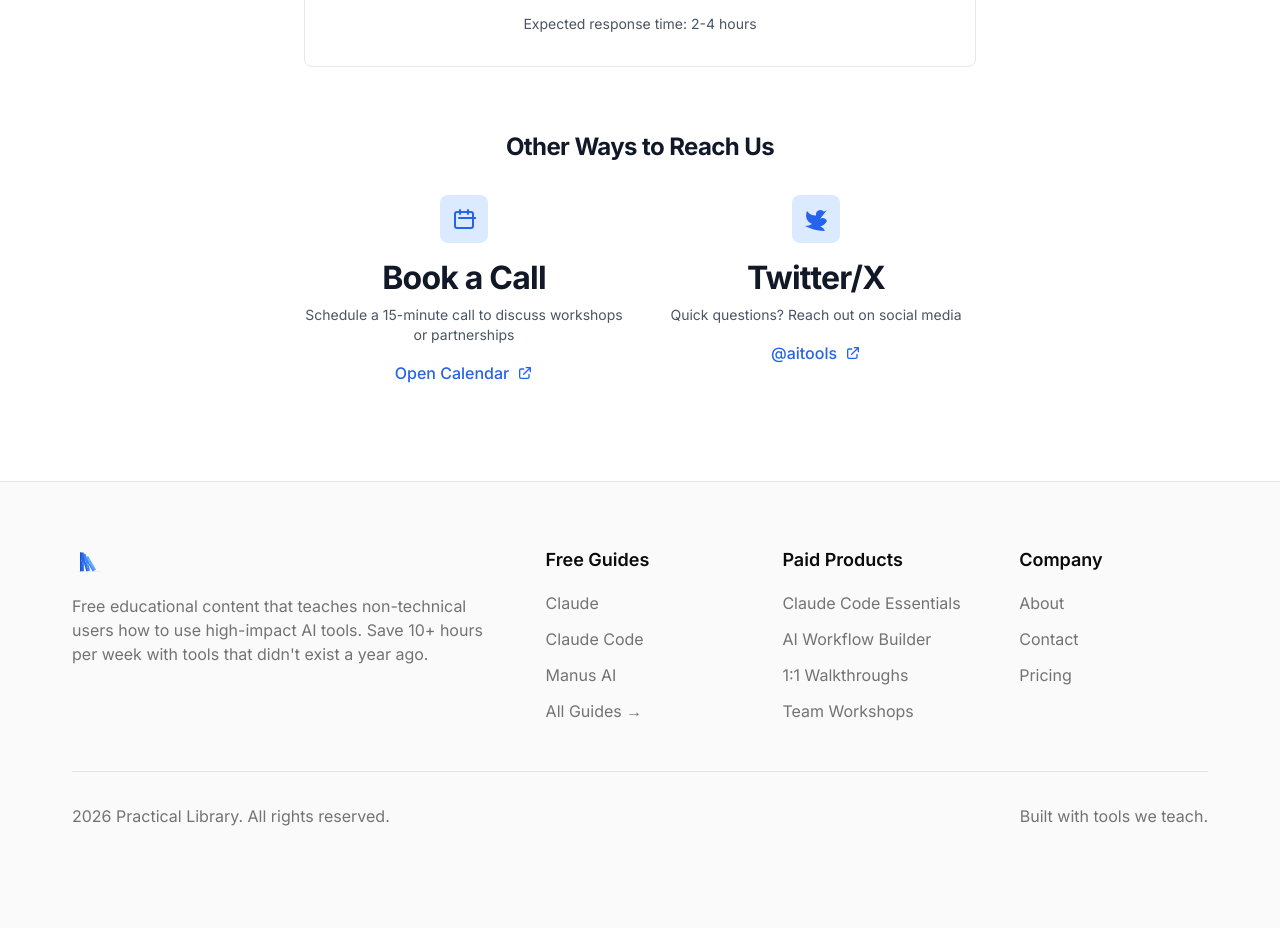
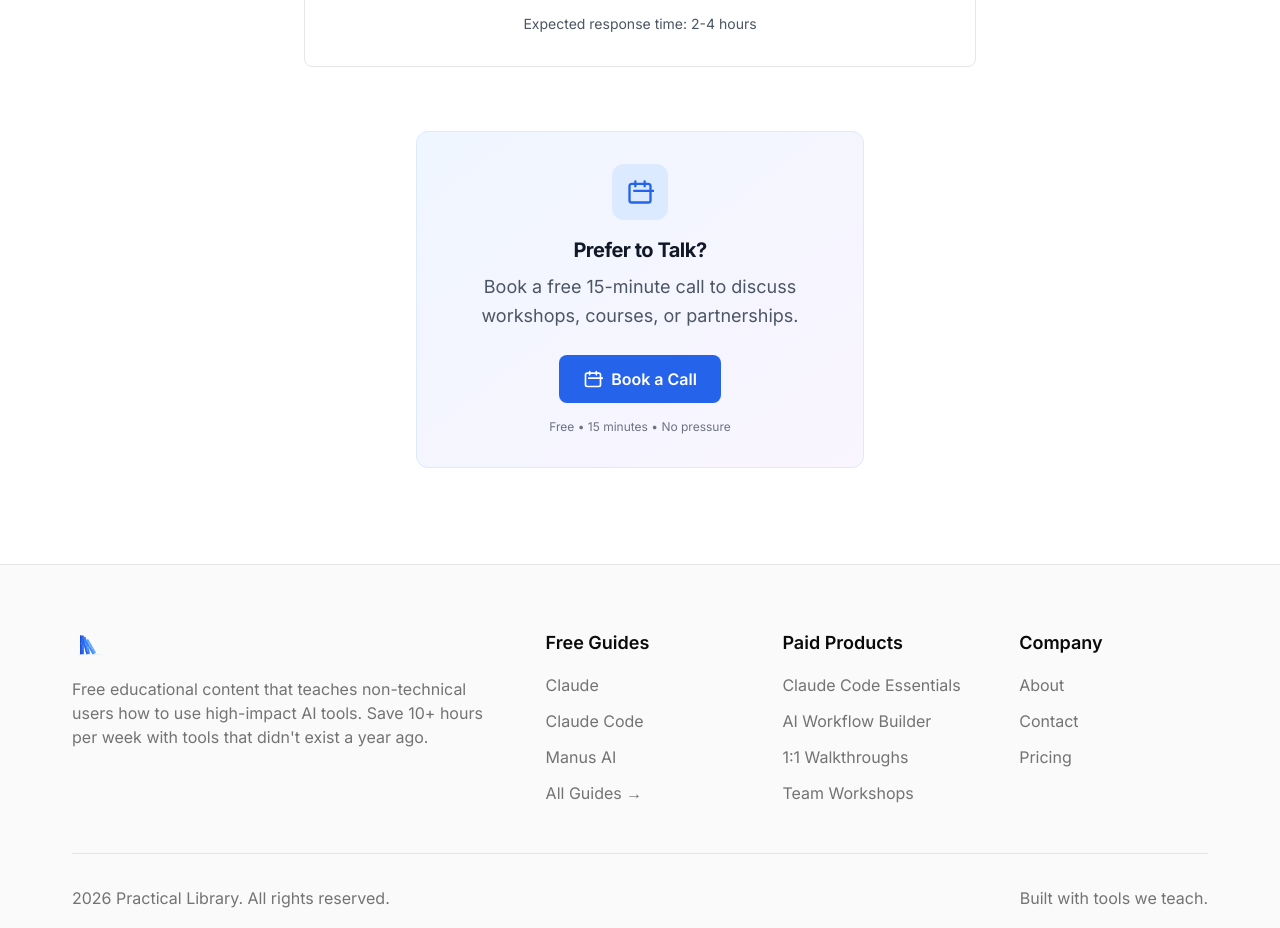
Before and after one commit to snakezilla/ai-tools-hub, a Next.js app: page /contact in a window 1280 px wide. Shown: the part 920-1848 px from the top of the page. Before the commit the page ends 1812 px from the top, so only its background shows below. Built offline with nearby package versions, Linux system fonts and the light colour scheme.

Commit message:
fix: remove Twitter, update calendar booking section
- Remove Twitter/X section from contact page
- Update calendar booking to use Cal.com
- Cleaner single-column design for booking CTA

```diff
--- a/src/app/contact/page.tsx
+++ b/src/app/contact/page.tsx
@@ -44,60 +44,32 @@
           <ContactForm />
         </div>
 
-        {/* Alternative Contact Methods */}
-        <div className="max-w-2xl mx-auto mt-16">
-          <h2 className="text-2xl font-bold text-gray-900 mb-8 text-center">
-            Other Ways to Reach Us
-          </h2>
-
-          <div className="grid md:grid-cols-2 gap-8">
         {/* Book a Call */}
-            <div className="text-center">
-              <div className="w-12 h-12 bg-blue-100 rounded-lg flex items-center justify-center mx-auto mb-4">
-                <svg className="w-6 h-6 text-blue-600" fill="none" stroke="currentColor" viewBox="0 0 24 24">
+        <div className="max-w-md mx-auto mt-16 text-center">
+          <div className="p-8 bg-gradient-to-br from-blue-50 to-purple-50 rounded-xl border border-blue-100">
+            <div className="w-14 h-14 bg-blue-100 rounded-xl flex items-center justify-center mx-auto mb-4">
+              <svg className="w-7 h-7 text-blue-600" fill="none" stroke="currentColor" viewBox="0 0 24 24">
                 <path strokeLinecap="round" strokeLinejoin="round" strokeWidth={2} d="M8 7V3m8 4V3m-9 8h18M5 21h14a2 2 0 002-2V7a2 2 0 00-2-2H5a2 2 0 00-2 2v12a2 2 0 002 2z" />
               </svg>
             </div>
-              <h3 className="font-bold text-gray-900 mb-2">Book a Call</h3>
-              <p className="text-gray-600 text-sm mb-4">
-                Schedule a 15-minute call to discuss workshops or partnerships
+            <h3 className="text-xl font-bold text-gray-900 mb-2">Prefer to Talk?</h3>
+            <p className="text-gray-600 mb-6">
+              Book a free 15-minute call to discuss workshops, courses, or partnerships.
             </p>
             <a
-                href="https://calendly.com/placeholder"
+              href="https://cal.com/practicallibrary/15min"
               target="_blank"
               rel="noopener noreferrer"
-                className="inline-flex items-center gap-2 text-blue-600 hover:text-blue-700 font-medium"
+              className="inline-flex items-center justify-center gap-2 px-6 py-3 bg-blue-600 text-white rounded-lg font-semibold hover:bg-blue-700 transition-colors"
             >
-                Open Calendar
-                <svg className="w-4 h-4" fill="none" stroke="currentColor" viewBox="0 0 24 24">
-                  <path strokeLinecap="round" strokeLinejoin="round" strokeWidth={2} d="M10 6H6a2 2 0 00-2 2v10a2 2 0 002 2h10a2 2 0 002-2v-4M14 4h6m0 0v6m0-6L10 14" />
+              <svg className="w-5 h-5" fill="none" stroke="currentColor" viewBox="0 0 24 24">
+                <path strokeLinecap="round" strokeLinejoin="round" strokeWidth={2} d="M8 7V3m8 4V3m-9 8h18M5 21h14a2 2 0 002-2V7a2 2 0 00-2-2H5a2 2 0 00-2 2v12a2 2 0 002 2z" />
               </svg>
+              Book a Call
             </a>
-            </div>
-
-            {/* Social Media */}
-            <div className="text-center">
-              <div className="w-12 h-12 bg-blue-100 rounded-lg flex items-center justify-center mx-auto mb-4">
-                <svg className="w-6 h-6 text-blue-600" fill="currentColor" viewBox="0 0 24 24">
-                  <path d="M23 3a10.9 10.9 0 01-3.14 1.53 4.48 4.48 0 00-7.86 3v1A10.66 10.66 0 013 4s-4 9 5 13a11.64 11.64 0 01-7 2s9 5 20 5a9.5 9.5 0 00-9-5.5c4.75 2.25 9-0.5 11-4.5a4.5 4.5 0 00-7-2" />
-                </svg>
-              </div>
-              <h3 className="font-bold text-gray-900 mb-2">Twitter/X</h3>
-              <p className="text-gray-600 text-sm mb-4">
-                Quick questions? Reach out on social media
+            <p className="text-xs text-gray-500 mt-4">
+              Free • 15 minutes • No pressure
             </p>
-              <a
-                href="https://twitter.com/placeholder"
-                target="_blank"
-                rel="noopener noreferrer"
-                className="inline-flex items-center gap-2 text-blue-600 hover:text-blue-700 font-medium"
-              >
-                @aitools
-                <svg className="w-4 h-4" fill="none" stroke="currentColor" viewBox="0 0 24 24">
-                  <path strokeLinecap="round" strokeLinejoin="round" strokeWidth={2} d="M10 6H6a2 2 0 00-2 2v10a2 2 0 002 2h10a2 2 0 002-2v-4M14 4h6m0 0v6m0-6L10 14" />
-                </svg>
-              </a>
-            </div>
           </div>
         </div>
       </section>
```
Lines whose indentation alone changed are shown as unchanged.
